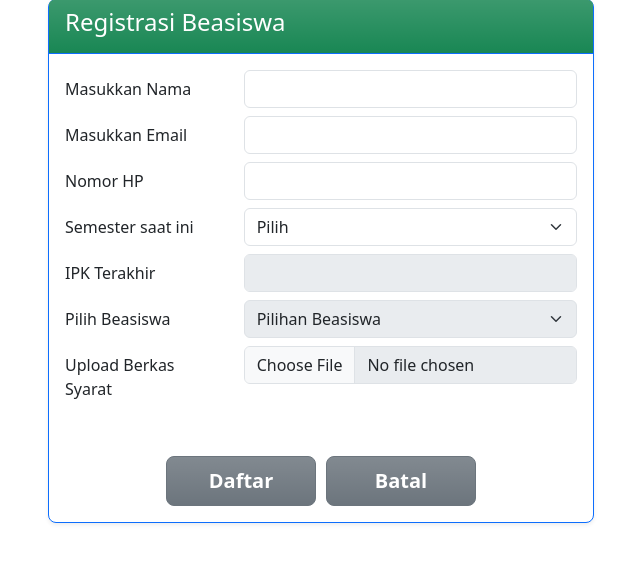
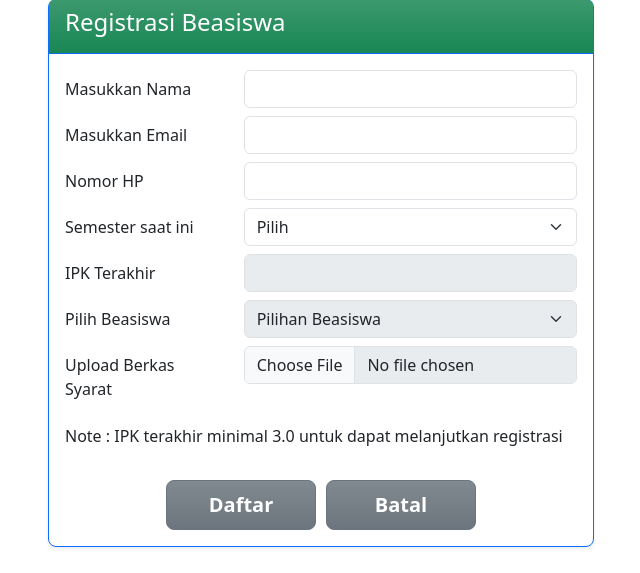
Before and after one commit to ekoyudop/Sertifikasi, a Flask app: page /daftar in a window 1280 px wide. Shown: the part 227-800 px from the top of the page, without its empty margins (319-959 px from the left). Run offline with Flask 3, Linux system fonts and the light colour scheme; some libraries are stand-ins or nearby versions.

Commit message:
Added a note to the registration form indicating that a minimum GPA of 3.0 is required to proceed with registration.

```diff
--- a/templates/daftar.html
+++ b/templates/daftar.html
@@ -208,12 +208,15 @@
                                 <input type="file" class="form-control" id="berkas" placeholder="" required disabled>
                             </div>
                         </div>
+                        <div class="row mb-2 mt-3">
+                            <p>Note : IPK terakhir minimal 3.0 untuk dapat melanjutkan registrasi</p>
+                        </div>
                         <div id="upload-error" class="row mb-2 d-none mt-3">
                             <div class="col-8 offset-4">
                                 <span class="text-danger">Harap isi semua field</span>
                             </div>
                         </div>
-                        <div class="menu d-flex justify-content-center mt-5">
+                        <div class="menu d-flex justify-content-center mt-3">
                             <button type="button" onclick="submit()" id="submit"
                                 class="btn btn-lg btn-secondary bg-gradient animate__animated animate__fadeInUp"
                                 disabled>Daftar</button>
```
